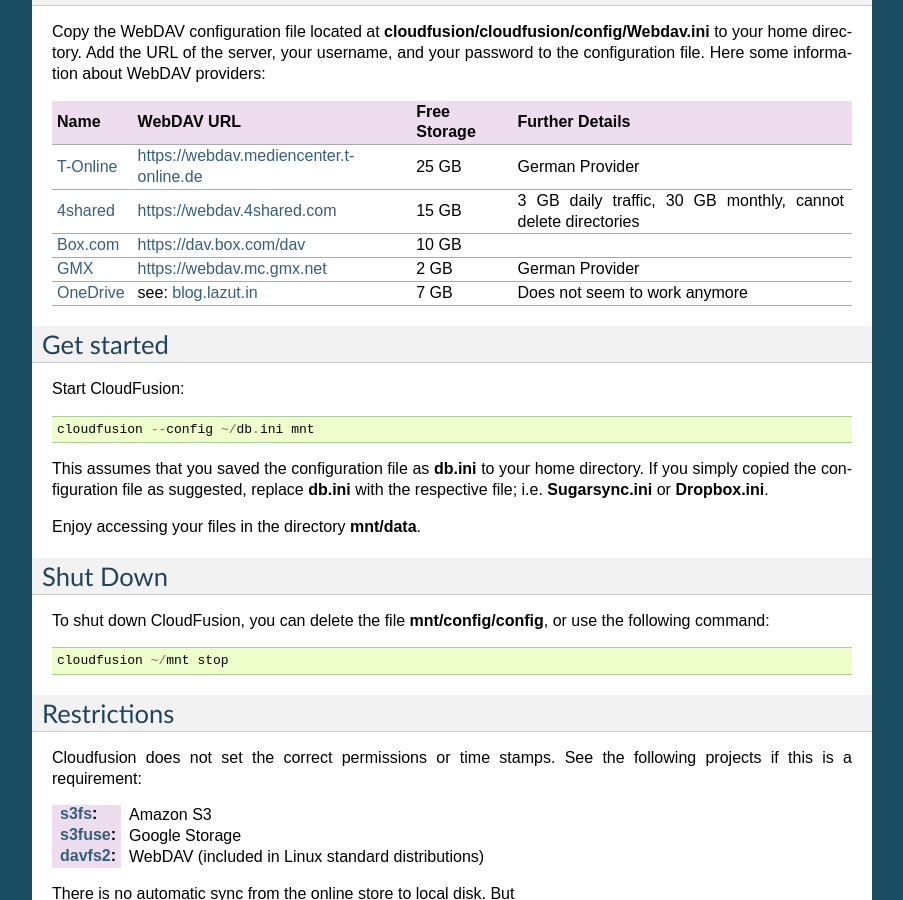
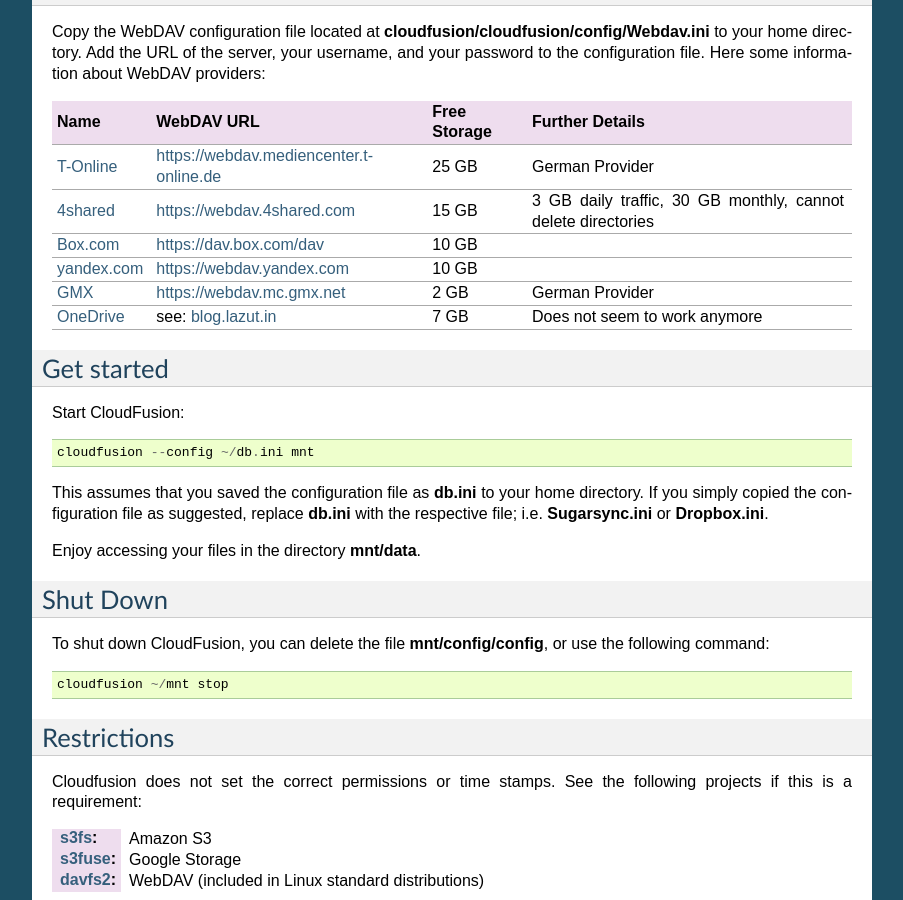
Before and after one commit to joe42/CloudFusion, a Sphinx documentation site: the page built from cloudfusion/doc/user.txt, in a window 1280 px wide and 900 px high, scrolled down 802 px. Shown: the whole window, without its empty margins (198-1101 px from the left). Built offline with Sphinx 7.4.7, drawn with Linux system fonts in a browser that asks for light colours; pages that are not in the unit, such as notebooks, are missing from menus.

Commit message:
Update README file, and user documentation, to include yandex.com (10GB of free storage)

```diff
--- a/README.rst
+++ b/README.rst
@@ -70,6 +70,7 @@
 T-Online_       https://webdav.mediencenter.t-online.de      25 GB         German Provider
 4shared_        https://webdav.4shared.com                   15 GB         3 GB daily traffic, 30 GB monthly, cannot delete directories
 Box.com_        https://dav.box.com/dav                      10 GB
+yandex.com_     https://webdav.yandex.com                    10 GB
 GMX_            https://webdav.mc.gmx.net                    2  GB         German Provider
 OneDrive_       see: blog.lazut.in_                          7  GB         Does not seem to work anymore
 ==============  ============================================ ============  ======================================================
@@ -80,6 +81,7 @@
 .. _Box.com : https://www.box.com/
 .. _OneDrive : https://www.box.com/
 .. _blog.lazut.in : http://blog.lazut.in/2012/12/skydrive-webdav-access.html
+.. _yandex.com: www.yandex.com
 
 
 Get started
--- a/cloudfusion/doc/user.txt
+++ b/cloudfusion/doc/user.txt
@@ -43,6 +43,7 @@
 T-Online_       https://webdav.mediencenter.t-online.de      25 GB         German Provider
 4shared_        https://webdav.4shared.com                   15 GB         3 GB daily traffic, 30 GB monthly, cannot delete directories
 Box.com_        https://dav.box.com/dav                      10 GB
+yandex.com_     https://webdav.yandex.com                    10 GB
 GMX_            https://webdav.mc.gmx.net                    2  GB         German Provider
 OneDrive_       see: blog.lazut.in_                          7  GB         Does not seem to work anymore
 ==============  ============================================ ============  ======================================================
@@ -53,6 +54,7 @@
 .. _Box.com : https://www.box.com/
 .. _OneDrive : https://www.box.com/
 .. _blog.lazut.in : http://blog.lazut.in/2012/12/skydrive-webdav-access.html
+.. _yandex.com: www.yandex.com
 
 
 Get started
```
